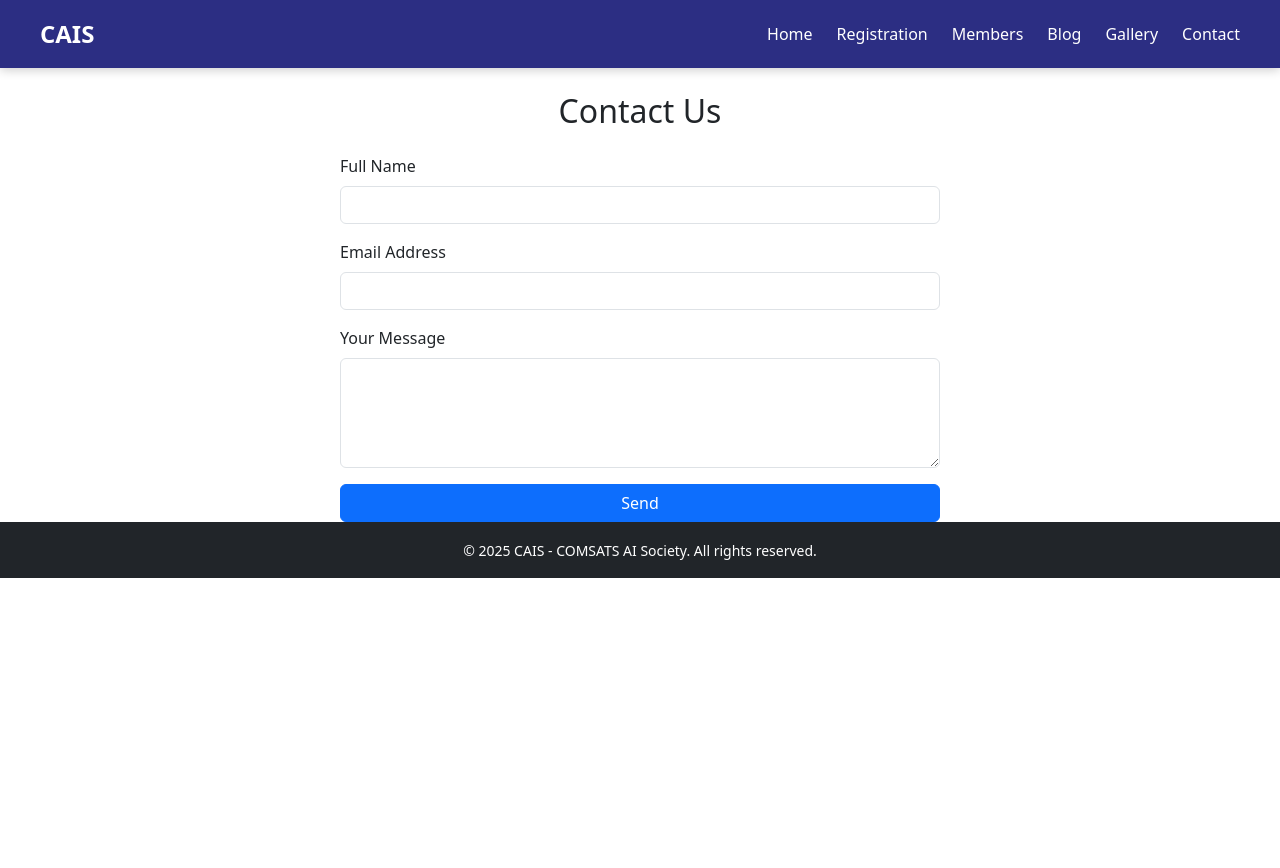
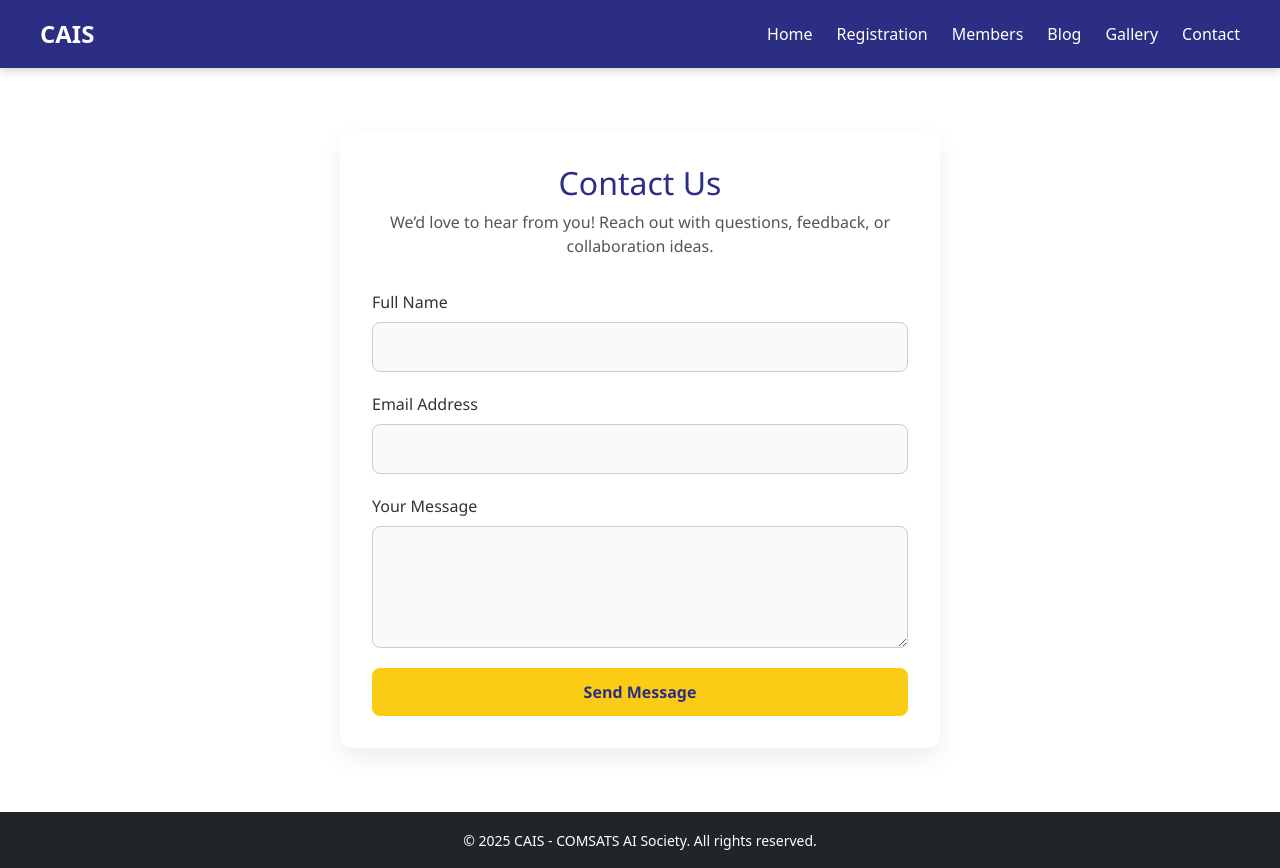
Before and after one commit to saad7420/CAIS-Website, a React (Vite) app in the folder client/: page /contact in a window 1280 px wide. Before the commit the page ends 800 px from the top, so only its background shows below. Built offline with nearby package versions, Linux system fonts and the light colour scheme.

Commit message:
Now adding Contact Page with external css

```diff
--- a/client/src/pages/Contact.jsx
+++ b/client/src/pages/Contact.jsx
@@ -1,24 +1,46 @@
-function Contact() {
+import { useState } from "react";
+import "../styles/Contact.css";
+
+export default function Contact() {
+  const [formData, setFormData] = useState({ name: "", email: "", message: "" });
+  const [status, setStatus] = useState("");
+
+  const handleChange = (e) => {
+    setFormData((prev) => ({ ...prev, [e.target.id]: e.target.value }));
+  };
+
+  const handleSubmit = (e) => {
+    e.preventDefault();
+    // Optional: send formData to backend API
+    setStatus("✅ Message sent successfully!");
+    setFormData({ name: "", email: "", message: "" });
+  };
+
   return (
-    <div className="container mt-4">
-      <h2 className="text-center mb-4">Contact Us</h2>
-      <form className="mx-auto" style={{ maxWidth: "600px" }}>
-        <div className="mb-3">
-          <label htmlFor="name" className="form-label">Full Name</label>
-          <input type="text" className="form-control" id="name" required />
-        </div>
-        <div className="mb-3">
-          <label htmlFor="email" className="form-label">Email Address</label>
-          <input type="email" className="form-control" id="email" required />
-        </div>
-        <div className="mb-3">
-          <label htmlFor="message" className="form-label">Your Message</label>
-          <textarea className="form-control" id="message" rows="4" required></textarea>
-        </div>
-        <button type="submit" className="btn btn-primary w-100">Send</button>
+    <div className="contact-container">
+      <h2>Contact Us</h2>
+      <p>We’d love to hear from you! Reach out with questions, feedback, or collaboration ideas.</p>
+
+      {status && <div className="form-status">{status}</div>}
+
+      <form onSubmit={handleSubmit} className="contact-form">
+        <label>
+          Full Name
+          <input type="text" id="name" value={formData.name} onChange={handleChange} required />
+        </label>
+
+        <label>
+          Email Address
+          <input type="email" id="email" value={formData.email} onChange={handleChange} required />
+        </label>
+
+        <label>
+          Your Message
+          <textarea id="message" rows="4" value={formData.message} onChange={handleChange} required />
+        </label>
+
+        <button type="submit">Send Message</button>
       </form>
     </div>
   );
 }
-
-export default Contact;
--- /dev/null
+++ b/client/src/styles/Contact.css
@@ -0,0 +1,79 @@
+:root {
+  --cais-primary: #2c2e83;
+  --cais-accent: #6b6bbd;
+  --cais-light: #f1f5f9;
+  --cais-yellow: #facc15;
+}
+
+.contact-container {
+  max-width: 600px;
+  margin: 4rem auto;
+  padding: 2rem;
+  background: #ffffff;
+  border-radius: 12px;
+  box-shadow: 0 10px 25px rgba(0, 0, 0, 0.07);
+  font-family: "Segoe UI", sans-serif;
+}
+
+.contact-container h2 {
+  font-size: 2rem;
+  color: var(--cais-primary);
+  margin-bottom: 0.5rem;
+  text-align: center;
+}
+
+.contact-container p {
+  text-align: center;
+  color: #555;
+  margin-bottom: 2rem;
+}
+
+.form-status {
+  background: var(--cais-light);
+  color: var(--cais-primary);
+  padding: 0.75rem;
+  border-left: 4px solid var(--cais-yellow);
+  margin-bottom: 1.5rem;
+  border-radius: 6px;
+  text-align: center;
+  font-weight: 500;
+}
+
+.contact-form {
+  display: flex;
+  flex-direction: column;
+  gap: 1.25rem;
+}
+
+.contact-form label {
+  display: flex;
+  flex-direction: column;
+  font-weight: 500;
+  color: #333;
+}
+
+.contact-form input,
+.contact-form textarea {
+  margin-top: 0.5rem;
+  padding: 0.75rem 1rem;
+  border: 1px solid #ccc;
+  border-radius: 8px;
+  font-size: 1rem;
+  background: #f9fafb;
+  outline-color: var(--cais-accent);
+}
+
+.contact-form button {
+  background-color: var(--cais-yellow);
+  color: var(--cais-primary);
+  padding: 0.75rem;
+  font-weight: bold;
+  border: none;
+  border-radius: 8px;
+  cursor: pointer;
+  transition: background 0.3s ease;
+}
+
+.contact-form button:hover {
+  background-color: #fbbf24;
+}
```
